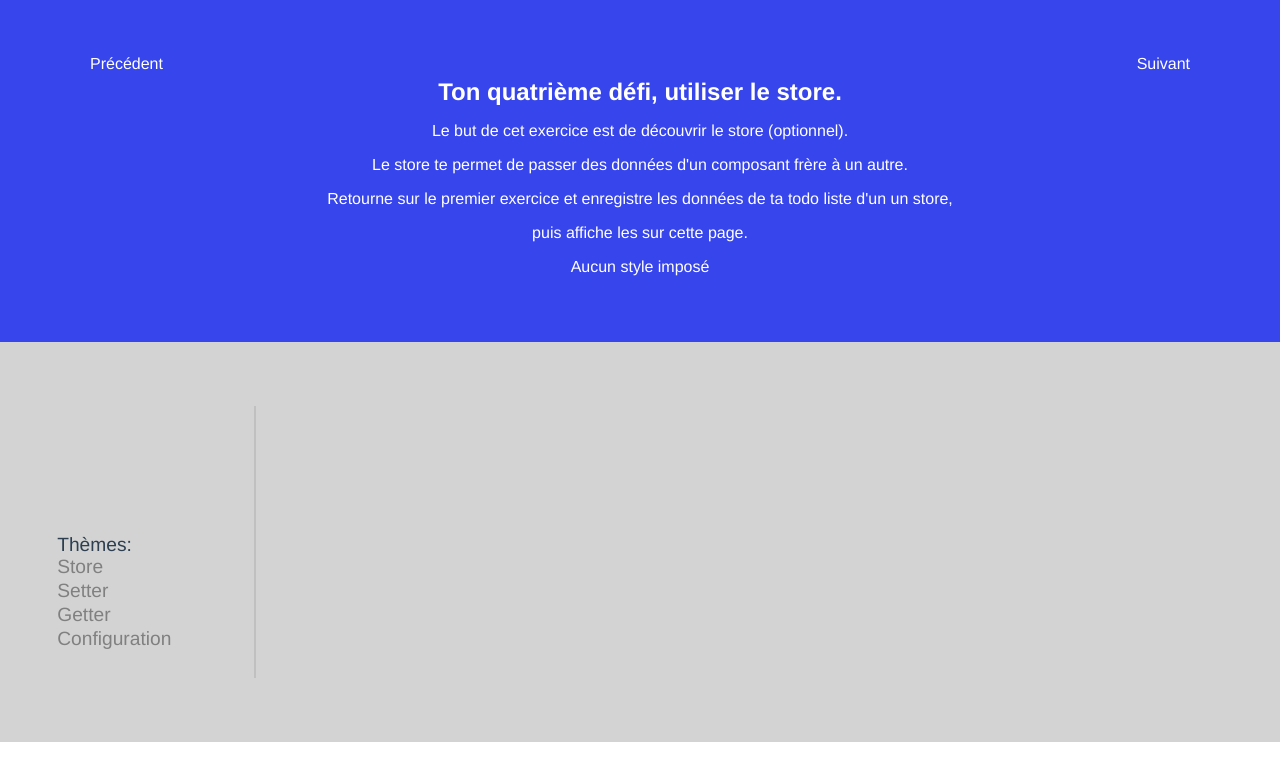
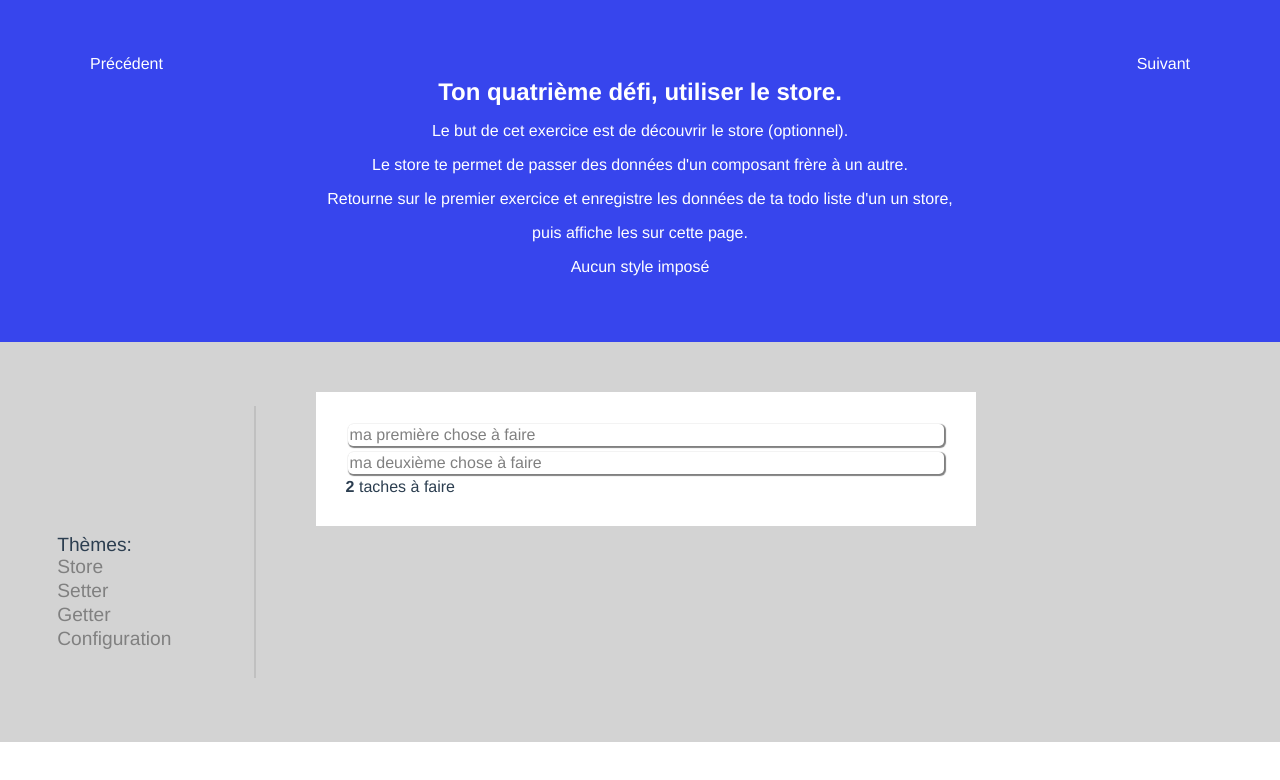
Before and after one commit to robertschmid001/testVue, a Vue app: page /exercice4 in a window 1280 px wide. Shown: the top 780 px of the page. Built offline with nearby package versions, Linux system fonts and the light colour scheme.

Commit message:
finished Excercice 3, Store shows on p4

```diff
--- a/src/components/_layout/Exercices/Exercice1/index.vue
+++ b/src/components/_layout/Exercices/Exercice1/index.vue
@@ -52,36 +52,25 @@
 
 
 <script>
-const todo = [
-  {
-    label: "ma première chose à faire"
+ const hallo = [
+   {
+     label:  "ma première chose à faire" ,
   },
   {
-    label: "ma deuxième chose à faire"
+    label:  "ma deuxième chose à faire" ,
   }
 ];
 
-console.log(todo);
+ console.log(hallo);
 
 export default {
   data() {
-    return {
-      todos: [
-        {
-          completed: false,
-          label: "ma première chose à faire"
-        },
-        {
-          completed: false,
-          label: "ma deuxième chose à faire"
-        }
-      ]
-    };
+    return {};
   },
 
   methods: {
     addTodo() {
-      this.todos.unshift({
+      this.$store.state.todos.unshift({
         completed: false,
         label: this.newLabel
       });
@@ -89,13 +78,17 @@ export default {
     },
 
     deleteTodo(todo) {
-      this.todos = this.todos.filter(i => i !== todo);
+      this.$store.state.todos = this.$store.state.todos.filter(i => i !== todo);
     }
   },
 
   computed: {
+    todos() {
+      return this.$store.state.todos;
+    },
+
     remaining() {
-      return this.todos.filter(todo => !todo.completed).length;
+      return this.$store.state.todos.filter(todo => !todo.completed).length;
     }
   }
 };
@@ -108,33 +101,32 @@ export default {
   margin: 2px;
   padding: 2px;
 }
-.wrap-content{
-  width:600px;
-  background-color:white;
+.wrap-content {
+  width: 600px;
+  background-color: white;
   padding: 30px;
   margin: 0;
-
 }
-.inputNewLabel{
+.inputNewLabel {
   height: 20px;
   width: 100%;
   border-radius: 5px;
 }
-li{
+li {
   list-style-type: none;
   padding-bottom: 2px;
   margin: 0;
 }
-.first-container{
+.first-container {
   background-color: lightgrey;
 }
-ul{
+ul {
   padding: 0;
   margin: 0;
   align-content: center;
 }
-.inputDelete{
-  float:right;
+.inputDelete {
+  float: right;
   border-radius: 5px;
 }
 </style>
--- a/src/components/_layout/Exercices/Exercice4/index.vue
+++ b/src/components/_layout/Exercices/Exercice4/index.vue
@@ -33,7 +33,17 @@
     <div class="separator">
     </div>
     <div class="right">
-      <!-- ton code ici -->
+
+    <div class="wrap-content">
+      <ul class="list">
+        <li v-for="todo in todos">
+          <div class="listedItems">
+            <label>{{ todo.label }}</label>
+          </div>
+        </li>
+      </ul>
+          <span class="todo-count"><strong>{{remaining}}</strong> taches à faire</span>
+    </div>
     </div>
   </div>
   </div>
@@ -52,9 +62,49 @@ export default {
   methods: {
 
   },
+  computed: {
+    todos() {
+      return this.$store.state.todos;
+    },
+
+    remaining() {
+      return this.$store.state.todos.filter(todo => !todo.completed).length;
+    }
+  },
+
   components: {
   }
 }
 </script>
 <style>
+.listedItems {
+  box-shadow: 1px 1px 1px 1px;
+  border-radius: 5px;
+  margin: 2px;
+  padding: 2px;
+}
+.wrap-content {
+  width: 600px;
+  background-color: white;
+  padding: 30px;
+  margin: 0;
+}
+
+li {
+  list-style-type: none;
+  padding-bottom: 2px;
+  margin: 0;
+}
+.first-container {
+  background-color: lightgrey;
+}
+ul {
+  padding: 0;
+  margin: 0;
+  align-content: center;
+}
+.inputDelete {
+  float: right;
+  border-radius: 5px;
+}
 </style>
--- a/src/main.js
+++ b/src/main.js
@@ -37,6 +37,16 @@ const router = new VueRouter({
 const store = new Vuex.Store({
   state: {
     // ton state
+    todos: [
+      {
+        completed: false,
+        label: "ma première chose à faire"
+      },
+      {
+        completed: false,
+        label: "ma deuxième chose à faire"
+      }
+    ]
   },
   mutations: {
   // ton setter
@@ -46,6 +56,7 @@ const store = new Vuex.Store({
 /* eslint-disable no-new */
 new Vue({
   el: '#app',
+  store,
   template: '<App/>',
   components: { App },
   router,
```
